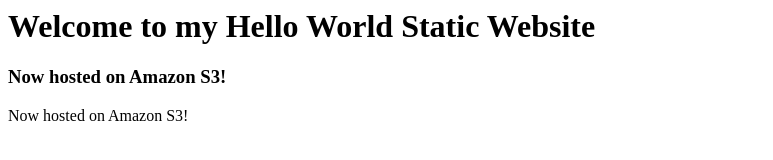
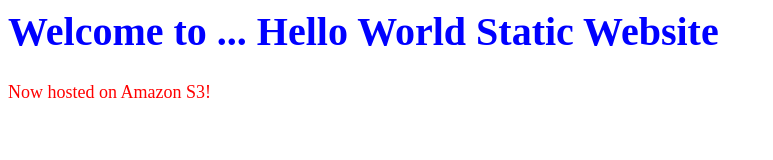
Before and after one commit to innive-org/sample-app, a plain HTML site: page index.html in a window 1280 px wide. Shown: the whole page, without its empty margins (0-773 px from the left). Drawn offline with Linux system fonts and the light colour scheme.

Commit message:
lines added in html.

```diff
--- a/index.html
+++ b/index.html
@@ -1,8 +1,7 @@
 <html>
 <header><title>Hello World</title></header>
 <body>
-<h1>Welcome to my Hello World Static Website</h1>
-<h3>Now hosted on Amazon S3!</h3>
-<p>Now hosted on Amazon S3!</p>
+<h1 style="color:blue;font-size:40px;">Welcome to ... Hello World Static Website</h1>
+<p style="color:red;font-size:18px;">Now hosted on Amazon S3!</p>
 </body>
 </html>
```
